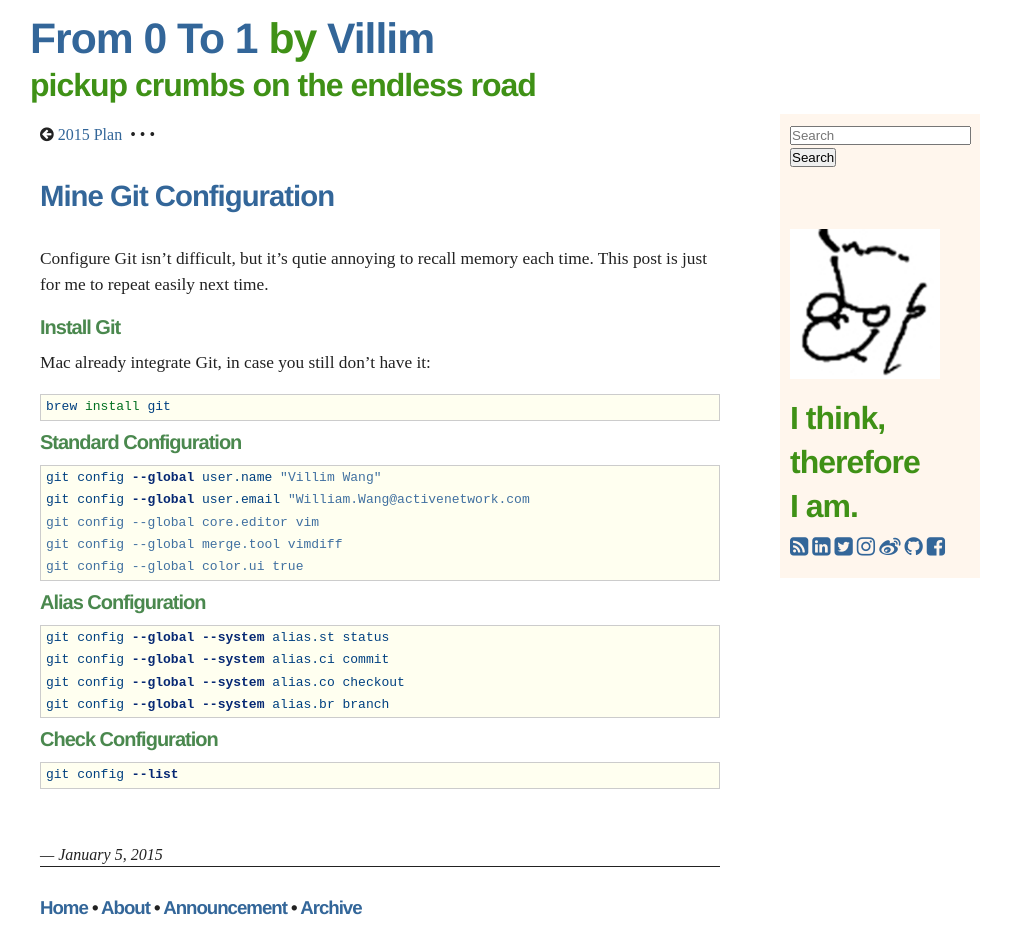
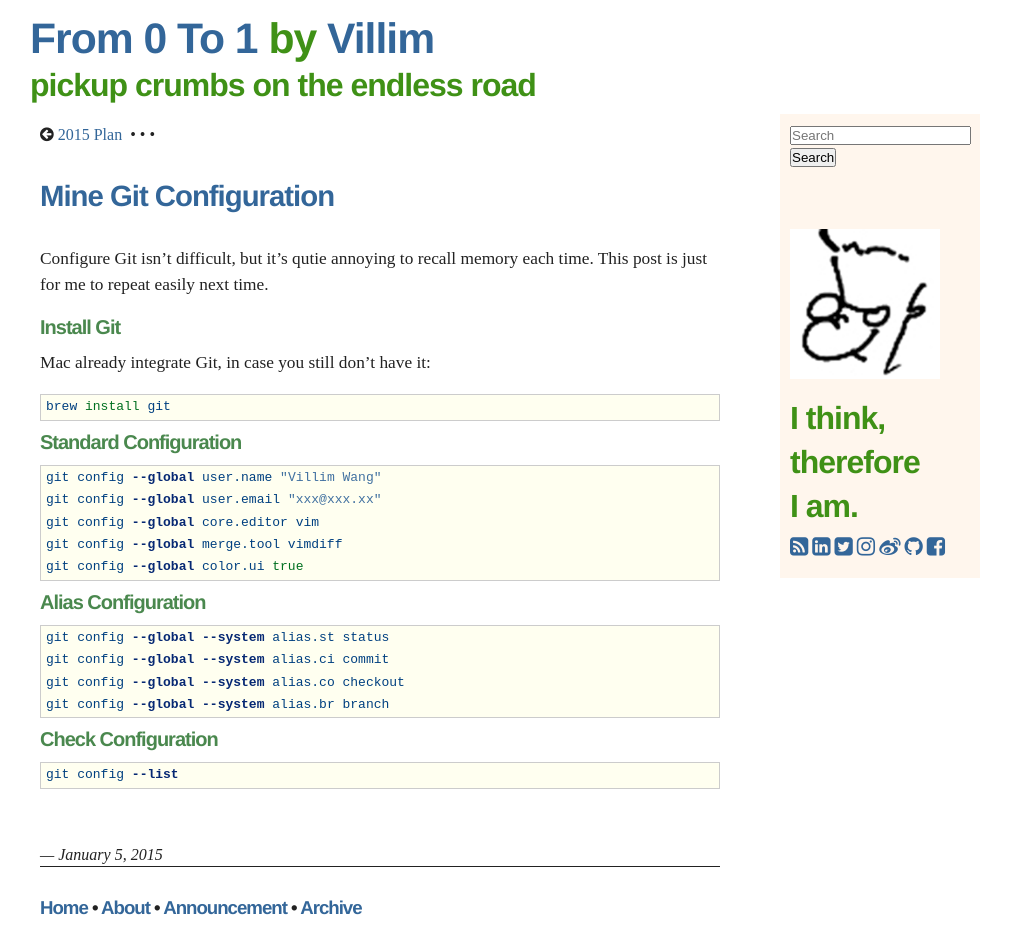
Before and after one commit to villim/villim.github.io, a Jekyll site: the page built from _posts/2015-01-05-mine-git-configuration.md, in a window 1280 px wide. Shown: the whole page, without its empty margins (135-1146 px from the left). Built offline with Jekyll 4.4.1, drawn with Linux system fonts in a browser that asks for light colours; nearby versions of some CDN libraries; Markdown is read by kramdown in place of the engine named in the settings.

Commit message:
Mine Git Configuration

```diff
--- a/_posts/2015-01-05-mine-git-configuration.md
+++ b/_posts/2015-01-05-mine-git-configuration.md
@@ -19,7 +19,7 @@ brew install git
 
 {% highlight bash %}
 git config --global user.name "Villim Wang"
-git config --global user.email "William.Wang@activenetwork.com
+git config --global user.email "xxx@xxx.xx"
 git config --global core.editor vim
 git config --global merge.tool vimdiff
 git config --global color.ui true
```
